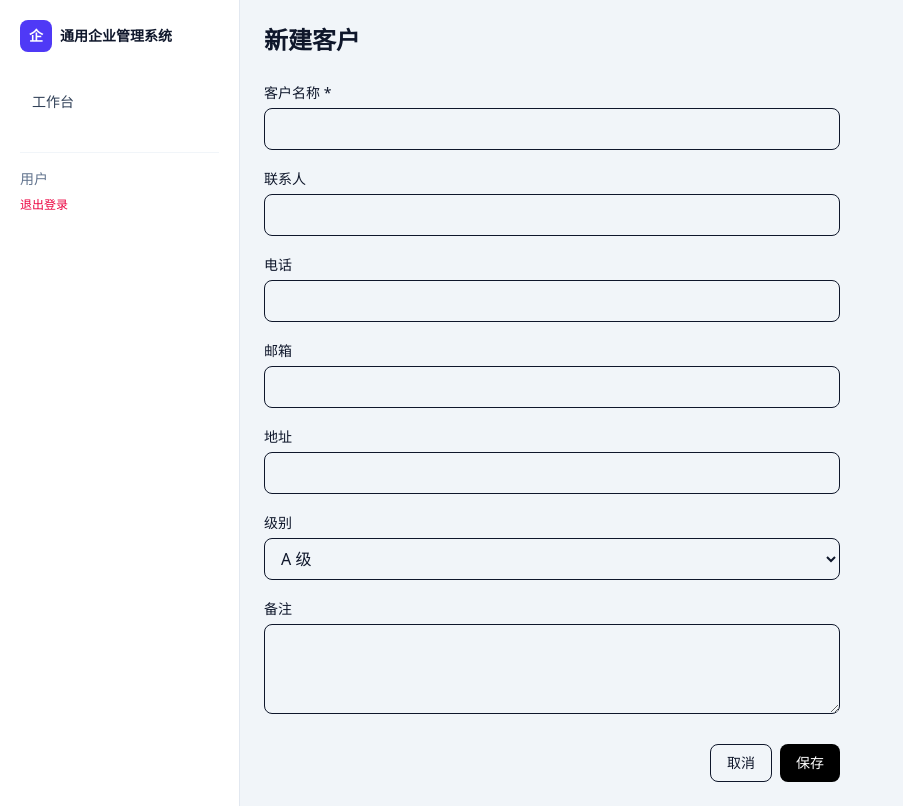
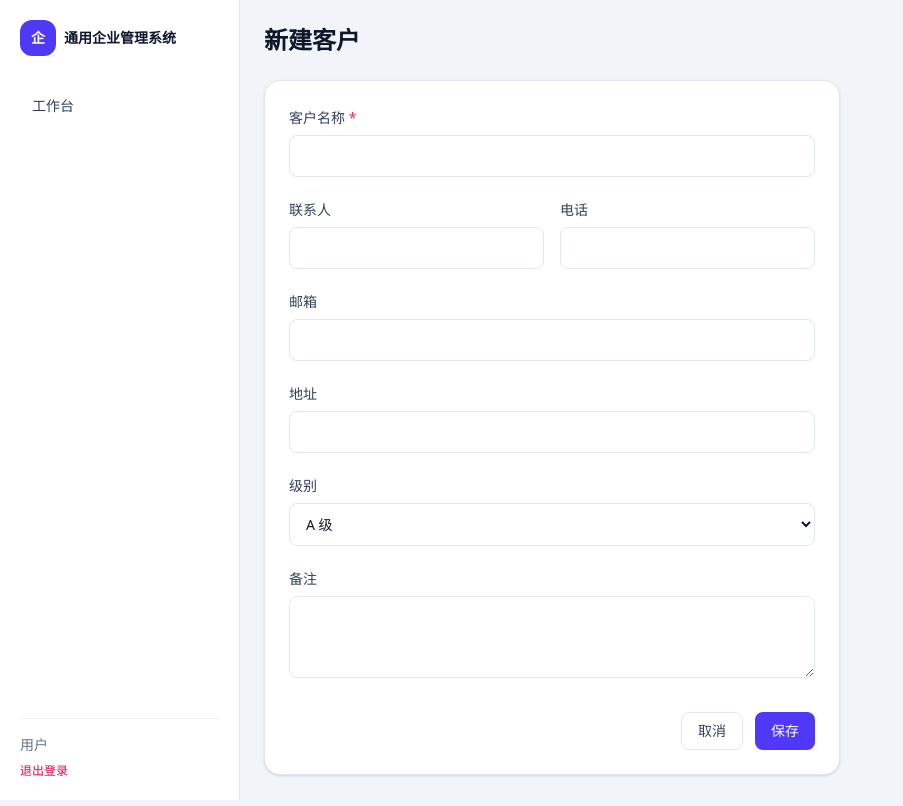
Before and after one commit to xiaowang9818-beep/SME-Admin, a Next.js app: page /customers/new in a window 1280 px wide. Shown: the whole page, without its empty margins (0-903 px from the left). Built offline with nearby package versions, Linux system fonts and the light colour scheme; no server answers.

Commit message:
style: visual alignment, polished dashboard and form layouts

```diff
--- a/src/app/(app)/customers/new/page.tsx
+++ b/src/app/(app)/customers/new/page.tsx
@@ -3,45 +3,56 @@ import { createCustomer } from "./actions";
 export default function NewCustomerPage() {
   return (
     <div className="max-w-xl">
-      <h1 className="text-2xl font-semibold">新建客户</h1>
-      <form action={createCustomer} className="mt-6 space-y-4">
+      <h1 className="text-2xl font-semibold text-slate-900">新建客户</h1>
+
+      <form action={createCustomer} className="mt-6 space-y-5 rounded-2xl border border-slate-200 bg-white p-6 shadow-sm">
         <div>
-          <label className="text-sm">客户名称 *</label>
-          <input name="name" required className="mt-1 w-full rounded-lg border px-3 py-2" />
+          <label className="text-sm font-medium text-slate-700">客户名称 <span className="text-rose-500">*</span></label>
+          <input name="name" required className="mt-1.5 w-full rounded-lg border border-slate-200 px-3 py-2.5 text-sm outline-none focus:border-indigo-400 focus:ring-2 focus:ring-indigo-100" />
         </div>
+
+        <div className="grid grid-cols-2 gap-4">
+          <div>
+            <label className="text-sm font-medium text-slate-700">联系人</label>
+            <input name="contact" className="mt-1.5 w-full rounded-lg border border-slate-200 px-3 py-2.5 text-sm outline-none focus:border-indigo-400 focus:ring-2 focus:ring-indigo-100" />
+          </div>
+          <div>
+            <label className="text-sm font-medium text-slate-700">电话</label>
+            <input name="phone" className="mt-1.5 w-full rounded-lg border border-slate-200 px-3 py-2.5 text-sm outline-none focus:border-indigo-400 focus:ring-2 focus:ring-indigo-100" />
+          </div>
+        </div>
+
         <div>
-          <label className="text-sm">联系人</label>
-          <input name="contact" className="mt-1 w-full rounded-lg border px-3 py-2" />
+          <label className="text-sm font-medium text-slate-700">邮箱</label>
+          <input name="email" type="email" className="mt-1.5 w-full rounded-lg border border-slate-200 px-3 py-2.5 text-sm outline-none focus:border-indigo-400 focus:ring-2 focus:ring-indigo-100" />
         </div>
+
         <div>
-          <label className="text-sm">电话</label>
-          <input name="phone" className="mt-1 w-full rounded-lg border px-3 py-2" />
+          <label className="text-sm font-medium text-slate-700">地址</label>
+          <input name="address" className="mt-1.5 w-full rounded-lg border border-slate-200 px-3 py-2.5 text-sm outline-none focus:border-indigo-400 focus:ring-2 focus:ring-indigo-100" />
         </div>
+
         <div>
-          <label className="text-sm">邮箱</label>
-          <input name="email" type="email" className="mt-1 w-full rounded-lg border px-3 py-2" />
-        </div>
-        <div>
-          <label className="text-sm">地址</label>
-          <input name="address" className="mt-1 w-full rounded-lg border px-3 py-2" />
-        </div>
-        <div>
-          <label className="text-sm">级别</label>
-          <select name="level" className="mt-1 w-full rounded-lg border px-3 py-2">
+          <label className="text-sm font-medium text-slate-700">级别</label>
+          <select name="level" className="mt-1.5 w-full rounded-lg border border-slate-200 px-3 py-2.5 text-sm outline-none focus:border-indigo-400 focus:ring-2 focus:ring-indigo-100">
             <option value="A">A 级</option>
             <option value="B">B 级</option>
             <option value="C">C 级</option>
           </select>
         </div>
+
         <div>
-          <label className="text-sm">备注</label>
-          <textarea name="remark" className="mt-1 w-full rounded-lg border px-3 py-2" rows={3} />
+          <label className="text-sm font-medium text-slate-700">备注</label>
+          <textarea name="remark" rows={3} className="mt-1.5 w-full rounded-lg border border-slate-200 px-3 py-2.5 text-sm outline-none focus:border-indigo-400 focus:ring-2 focus:ring-indigo-100" />
         </div>
-        <div className="flex justify-end gap-2 pt-2">
-          <a href="/customers" className="rounded-lg border px-4 py-2 text-sm">
+
+        <div className="flex justify-end gap-3 pt-2">
+          <a href="/customers" className="rounded-lg border border-slate-200 px-4 py-2 text-sm text-slate-700 hover:bg-slate-50">
             取消
           </a>
-          <button className="rounded-lg bg-black px-4 py-2 text-sm text-white">保存</button>
+          <button className="rounded-lg bg-indigo-600 px-4 py-2 text-sm font-medium text-white hover:bg-indigo-700">
+            保存
+          </button>
         </div>
       </form>
     </div>
--- a/src/app/(app)/dashboard/page.tsx
+++ b/src/app/(app)/dashboard/page.tsx
@@ -15,23 +15,23 @@ export default async function DashboardPage() {
   const lowStock = stockItems.filter((i) => i.quantity < i.product.safetyStock).length;
 
   return (
-    <div>
-      <div>
+    <div className="max-w-6xl">
+      <div className="mb-6">
         <h1 className="text-2xl font-semibold text-slate-900">工作台</h1>
         <p className="mt-1 text-sm text-slate-500">通用企业管理系统</p>
       </div>
 
-      <div className="mt-6 grid grid-cols-2 gap-4 md:grid-cols-5">
+      <div className="grid grid-cols-2 gap-4 md:grid-cols-5">
         {[
-          { label: "客户数", value: customerCount, color: "bg-blue-50 text-blue-700" },
-          { label: "商品数", value: productCount, color: "bg-slate-100 text-slate-800" },
-          { label: "销售订单", value: orderCount, color: "bg-emerald-50 text-emerald-700" },
-          { label: "库存总量", value: totalStock, color: "bg-indigo-50 text-indigo-700" },
-          { label: "员工数", value: employeeCount, color: "bg-amber-50 text-amber-700" },
+          { label: "客户数", value: customerCount, bg: "bg-blue-50", text: "text-blue-700" },
+          { label: "商品数", value: productCount, bg: "bg-slate-100", text: "text-slate-800" },
+          { label: "销售订单", value: orderCount, bg: "bg-emerald-50", text: "text-emerald-700" },
+          { label: "库存总量", value: totalStock, bg: "bg-indigo-50", text: "text-indigo-700" },
+          { label: "员工数", value: employeeCount, bg: "bg-amber-50", text: "text-amber-700" },
         ].map((card) => (
           <div key={card.label} className="rounded-2xl border border-slate-200 bg-white p-5 shadow-sm">
             <div className="text-xs font-medium text-slate-500">{card.label}</div>
-            <div className={`mt-2 inline-block rounded-lg px-2 py-0.5 text-2xl font-semibold ${card.color}`}>
+            <div className={`mt-3 inline-flex items-center rounded-lg px-3 py-1 text-2xl font-semibold ${card.bg} ${card.text}`}>
               {card.value}
             </div>
           </div>
@@ -39,7 +39,7 @@ export default async function DashboardPage() {
       </div>
 
       {lowStock > 0 && (
-        <div className="mt-4 rounded-2xl border border-amber-200 bg-amber-50 px-4 py-3 text-sm text-amber-800">
+        <div className="mt-5 rounded-2xl border border-amber-200 bg-amber-50 px-4 py-3 text-sm text-amber-800">
           有 {lowStock} 个商品低于安全库存，请及时补货
         </div>
       )}
@@ -47,11 +47,11 @@ export default async function DashboardPage() {
       {announcements.length > 0 && (
         <div className="mt-6">
           <h2 className="text-base font-medium text-slate-900">最新公告</h2>
-          <div className="mt-3 space-y-2">
+          <div className="mt-3 space-y-3">
             {announcements.map((a) => (
               <div key={a.id} className="rounded-xl border border-slate-200 bg-white px-4 py-3 shadow-sm">
                 <div className="text-sm font-medium text-slate-900">{a.title}</div>
-                <div className="mt-1 text-xs text-slate-500 line-clamp-2">{a.content}</div>
+                <div className="mt-1 text-xs leading-relaxed text-slate-500 line-clamp-2">{a.content}</div>
               </div>
             ))}
           </div>
--- a/src/app/(app)/employees/new/page.tsx
+++ b/src/app/(app)/employees/new/page.tsx
@@ -3,35 +3,48 @@ import { createEmployee } from "./actions";
 export default function NewEmployeePage() {
   return (
     <div className="max-w-xl">
-      <h1 className="text-2xl font-semibold">新建员工</h1>
-      <form action={createEmployee} className="mt-6 space-y-4">
+      <h1 className="text-2xl font-semibold text-slate-900">新建员工</h1>
+
+      <form action={createEmployee} className="mt-6 space-y-5 rounded-2xl border border-slate-200 bg-white p-6 shadow-sm">
         <div>
-          <label className="text-sm">姓名 *</label>
-          <input name="name" required className="mt-1 w-full rounded-lg border px-3 py-2" />
+          <label className="text-sm font-medium text-slate-700">姓名 <span className="text-rose-500">*</span></label>
+          <input name="name" required className="mt-1.5 w-full rounded-lg border border-slate-200 px-3 py-2.5 text-sm outline-none focus:border-indigo-400 focus:ring-2 focus:ring-indigo-100" />
         </div>
+
+        <div className="grid grid-cols-2 gap-4">
+          <div>
+            <label className="text-sm font-medium text-slate-700">部门</label>
+            <input name="department" className="mt-1.5 w-full rounded-lg border border-slate-200 px-3 py-2.5 text-sm outline-none focus:border-indigo-400 focus:ring-2 focus:ring-indigo-100" />
+          </div>
+          <div>
+            <label className="text-sm font-medium text-slate-700">职位</label>
+            <input name="position" className="mt-1.5 w-full rounded-lg border border-slate-200 px-3 py-2.5 text-sm outline-none focus:border-indigo-400 focus:ring-2 focus:ring-indigo-100" />
+          </div>
+        </div>
+
+        <div className="grid grid-cols-2 gap-4">
+          <div>
+            <label className="text-sm font-medium text-slate-700">电话</label>
+            <input name="phone" className="mt-1.5 w-full rounded-lg border border-slate-200 px-3 py-2.5 text-sm outline-none focus:border-indigo-400 focus:ring-2 focus:ring-indigo-100" />
+          </div>
+          <div>
+            <label className="text-sm font-medium text-slate-700">入职日期</label>
+            <input name="hireDate" type="date" className="mt-1.5 w-full rounded-lg border border-slate-200 px-3 py-2.5 text-sm outline-none focus:border-indigo-400 focus:ring-2 focus:ring-indigo-100" />
+          </div>
+        </div>
+
         <div>
-          <label className="text-sm">部门</label>
-          <input name="department" className="mt-1 w-full rounded-lg border px-3 py-2" />
+          <label className="text-sm font-medium text-slate-700">备注</label>
+          <textarea name="remark" rows={3} className="mt-1.5 w-full rounded-lg border border-slate-200 px-3 py-2.5 text-sm outline-none focus:border-indigo-400 focus:ring-2 focus:ring-indigo-100" />
         </div>
-        <div>
-          <label className="text-sm">职位</label>
-          <input name="position" className="mt-1 w-full rounded-lg border px-3 py-2" />
-        </div>
-        <div>
-          <label className="text-sm">电话</label>
-          <input name="phone" className="mt-1 w-full rounded-lg border px-3 py-2" />
-        </div>
-        <div>
-          <label className="text-sm">入职日期</label>
-          <input name="hireDate" type="date" className="mt-1 w-full rounded-lg border px-3 py-2" />
-        </div>
-        <div>
-          <label className="text-sm">备注</label>
-          <textarea name="remark" className="mt-1 w-full rounded-lg border px-3 py-2" rows={3} />
-        </div>
-        <div className="flex justify-end gap-2 pt-2">
-          <a href="/employees" className="rounded-lg border px-4 py-2 text-sm">取消</a>
-          <button className="rounded-lg bg-black px-4 py-2 text-sm text-white">保存</button>
+
+        <div className="flex justify-end gap-3 pt-2">
+          <a href="/employees" className="rounded-lg border border-slate-200 px-4 py-2 text-sm text-slate-700 hover:bg-slate-50">
+            取消
+          </a>
+          <button className="rounded-lg bg-indigo-600 px-4 py-2 text-sm font-medium text-white hover:bg-indigo-700">
+            保存
+          </button>
         </div>
       </form>
     </div>
--- a/src/app/(app)/layout.tsx
+++ b/src/app/(app)/layout.tsx
@@ -15,22 +15,20 @@ export default function AppLayout({ children }: { children: React.ReactNode }) {
   return (
     <div className="flex min-h-screen bg-slate-100">
       {open && (
-        <div
-          className="fixed inset-0 z-20 bg-black/40 md:hidden"
-          onClick={() => setOpen(false)}
-        />
+        <div className="fixed inset-0 z-20 bg-black/40 md:hidden" onClick={() => setOpen(false)} />
       )}
 
       <aside
-        className={`fixed inset-y-0 left-0 z-30 w-60 transform border-r border-slate-200 bg-white p-5 transition-transform md:static md:translate-x-0 ${open ? "translate-x-0" : "-translate-x-full"}`}
+        className={`fixed inset-y-0 left-0 z-30 flex w-60 flex-col border-r border-slate-200 bg-white p-5 transition-transform md:static md:translate-x-0 ${open ? "translate-x-0" : "-translate-x-full"}`}
       >
         <div className="mb-8 flex items-center gap-2">
-          <div className="flex h-8 w-8 items-center justify-center rounded-lg bg-indigo-600 text-sm font-bold text-white">
+          <div className="flex h-9 w-9 items-center justify-center rounded-xl bg-indigo-600 text-sm font-bold text-white">
             企
           </div>
           <div className="text-sm font-semibold text-slate-900">通用企业管理系统</div>
         </div>
-        <nav className="space-y-0.5">
+
+        <nav className="flex-1 space-y-0.5">
           {menus.map((m) => (
             <Link
               key={m.href}
@@ -42,7 +40,8 @@ export default function AppLayout({ children }: { children: React.ReactNode }) {
             </Link>
           ))}
         </nav>
-        <div className="mt-8 border-t border-slate-100 pt-4 text-sm">
+
+        <div className="mt-6 border-t border-slate-100 pt-4 text-sm">
           <div className="text-slate-500">{userName}</div>
           <button
             onClick={() => signOut({ callbackUrl: "/login" })}
@@ -55,12 +54,10 @@ export default function AppLayout({ children }: { children: React.ReactNode }) {
 
       <div className="flex-1">
         <header className="flex items-center border-b border-slate-200 bg-white px-4 py-3 md:hidden">
-          <button onClick={() => setOpen(true)} className="text-sm text-slate-700">
-            菜单
-          </button>
+          <button onClick={() => setOpen(true)} className="text-sm text-slate-700">菜单</button>
           <span className="ml-3 text-sm font-medium text-slate-900">通用企业管理系统</span>
         </header>
-        <main className="p-4 md:p-6">{children}</main>
+        <main className="p-6">{children}</main>
       </div>
     </div>
   );
```
